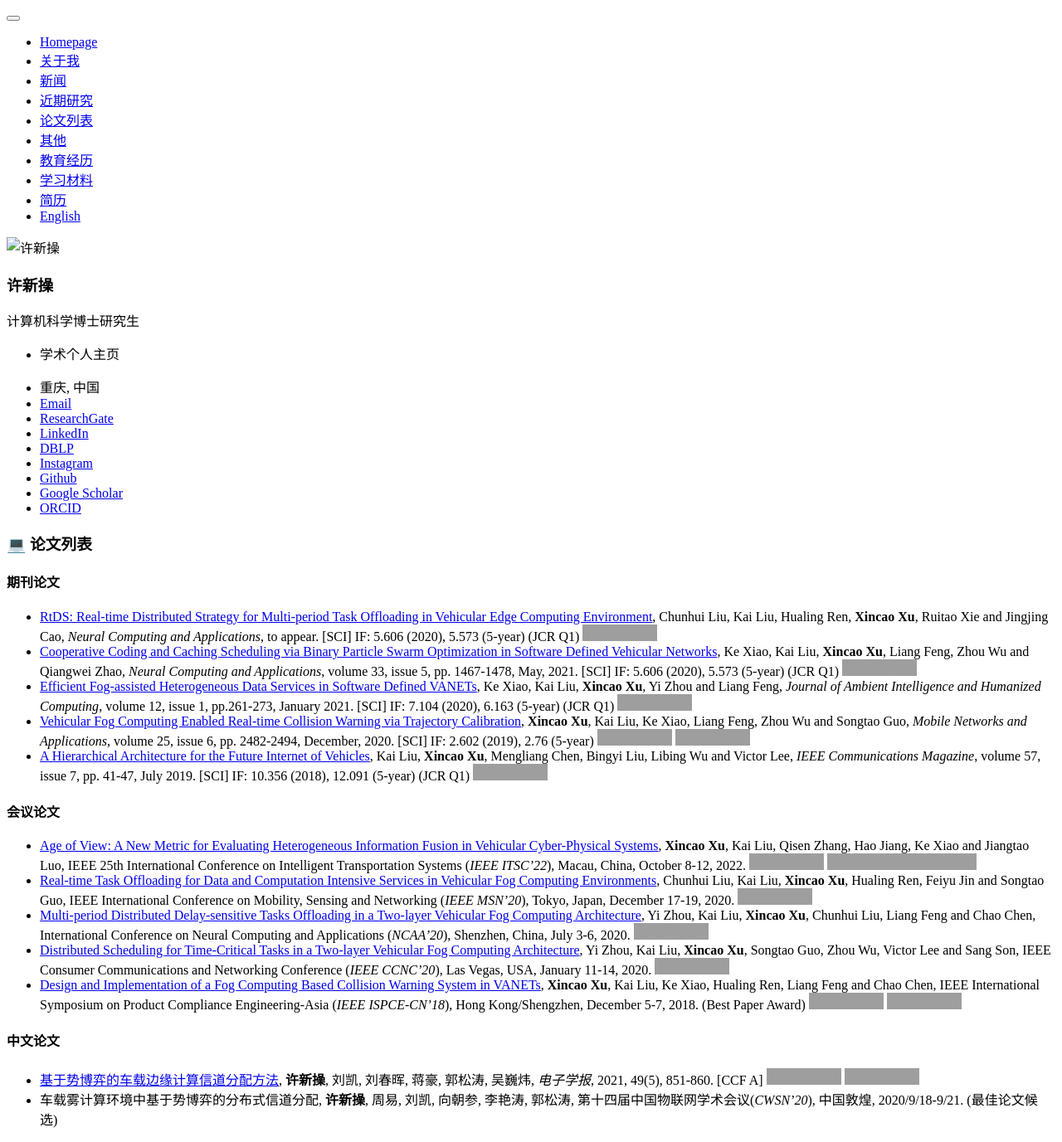
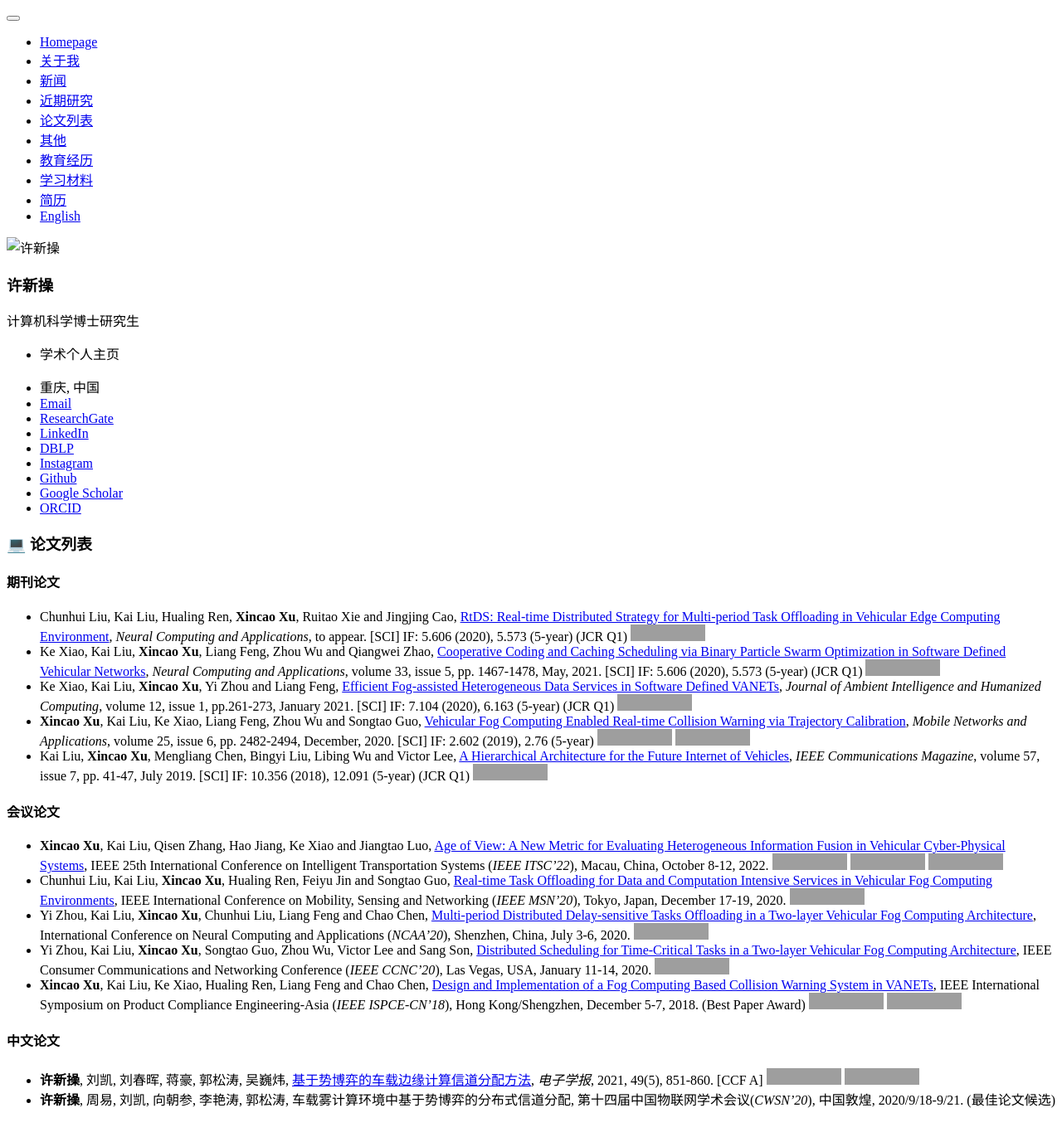
Before and after one commit to neardws/zh, a Jekyll site: the page built from _pages/includes/pub.md, in a window 1280 px wide, cut to the strip 0-1377 px from the top of the page. Shown: the whole strip at 83% size. Built offline with Jekyll 4.4.1, drawn with Linux system fonts in a browser that asks for light colours; our own code applies the rules of GitHub Pages for plain Markdown files; after the commit the page ends 1353 px from its top, so only the background shows below that; grey boxes are pictures that could not be loaded.

```diff
--- a/_pages/includes/pub.md
+++ b/_pages/includes/pub.md
@@ -2,21 +2,21 @@
 
 #### 期刊论文
 
-- [RtDS: Real-time Distributed Strategy for Multi-period Task Offloading in Vehicular Edge Computing Environment](https://link.springer.com/article/10.1007/s00521-021-05766-5), Chunhui Liu, Kai Liu, Hualing Ren, **Xincao Xu**, Ruitao Xie and Jingjing Cao, *Neural Computing and Applications*, to appear. [SCI] IF: 5.606 (2020), 5.573 (5-year) (JCR Q1) [![](https://img.shields.io/badge/dynamic/json?logo=Google%20Scholar&url=https%3A%2F%2Fcdn.jsdelivr.net%2Fgh%2FNeardws%2Fneardws.github.io@google-scholar-stats%2Fgs_data.json&query=$['publications']['DK5avZUAAAAJ:4fKUyHm3Qg0C']['num_citations']&labelColor=f6f6f6&color=9cf&style=flat&label=citations)](https://scholar.google.com/citations?view_op=view_citation&hl=en&user=DK5avZUAAAAJ&citation_for_view=DK5avZUAAAAJ:4fKUyHm3Qg0C)
-- [Cooperative Coding and Caching Scheduling via Binary Particle Swarm Optimization in Software Defined Vehicular Networks](https://link.springer.com/article/10.1007/s00521-020-04978-5), Ke Xiao, Kai Liu, **Xincao Xu**, Liang Feng, Zhou Wu and Qiangwei Zhao, *Neural Computing and Applications*, volume 33, issue 5, pp. 1467-1478, May, 2021. [SCI] IF: 5.606 (2020), 5.573 (5-year) (JCR Q1) [![](https://img.shields.io/badge/dynamic/json?logo=Google%20Scholar&url=https%3A%2F%2Fcdn.jsdelivr.net%2Fgh%2FNeardws%2Fneardws.github.io@google-scholar-stats%2Fgs_data.json&query=$['publications']['DK5avZUAAAAJ:l7t_Zn2s7bgC']['num_citations']&labelColor=f6f6f6&color=9cf&style=flat&label=citations)](https://scholar.google.com/citations?view_op=view_citation&hl=en&user=DK5avZUAAAAJ&citation_for_view=DK5avZUAAAAJ:l7t_Zn2s7bgC)
-- [Efficient Fog-assisted Heterogeneous Data Services in Software Defined VANETs](https://link.springer.com/article/10.1007/s12652-019-01507-8), Ke Xiao, Kai Liu, **Xincao Xu**, Yi Zhou and Liang Feng, *Journal of Ambient Intelligence and Humanized Computing*, volume 12, issue 1, pp.261-273, January 2021. [SCI] IF: 7.104 (2020), 6.163 (5-year) (JCR Q1) [![](https://img.shields.io/badge/dynamic/json?logo=Google%20Scholar&url=https%3A%2F%2Fcdn.jsdelivr.net%2Fgh%2FNeardws%2Fneardws.github.io@google-scholar-stats%2Fgs_data.json&query=$['publications']['DK5avZUAAAAJ:CHSYGLWDkRkC']['num_citations']&labelColor=f6f6f6&color=9cf&style=flat&label=citations)](https://scholar.google.com/citations?view_op=view_citation&hl=en&user=DK5avZUAAAAJ&citation_for_view=DK5avZUAAAAJ:CHSYGLWDkRkC)
-- [Vehicular Fog Computing Enabled Real-time Collision Warning via Trajectory Calibration](https://link.springer.com/article/10.1007/s11036-020-01591-7), **Xincao Xu**, Kai Liu, Ke Xiao, Liang Feng, Zhou Wu and Songtao Guo, *Mobile Networks and Applications*, volume 25, issue 6, pp. 2482-2494, December, 2020. [SCI] IF: 2.602 (2019), 2.76 (5-year) [![](https://img.shields.io/badge/dynamic/json?logo=Google%20Scholar&url=https%3A%2F%2Fcdn.jsdelivr.net%2Fgh%2FNeardws%2Fneardws.github.io@google-scholar-stats%2Fgs_data.json&query=$['publications']['DK5avZUAAAAJ:tOudhMTPpwUC']['num_citations']&labelColor=f6f6f6&color=9cf&style=flat&label=citations)](https://scholar.google.com/citations?view_op=view_citation&hl=en&user=DK5avZUAAAAJ&citation_for_view=DK5avZUAAAAJ:tOudhMTPpwUC) [![](https://img.shields.io/github/stars/neardws/fog-computing-based-collision-warning-system?style=social)](https://github.com/neardws/fog-computing-based-collision-warning-system)
-- [A Hierarchical Architecture for the Future Internet of Vehicles](https://ieeexplore.ieee.org/document/8767077), Kai Liu, **Xincao Xu**, Mengliang Chen, Bingyi Liu, Libing Wu and Victor Lee, *IEEE Communications Magazine*, volume 57, issue 7, pp. 41-47, July 2019. [SCI] IF: 10.356  (2018), 12.091 (5-year) (JCR Q1) [![](https://img.shields.io/badge/dynamic/json?logo=Google%20Scholar&url=https%3A%2F%2Fcdn.jsdelivr.net%2Fgh%2FNeardws%2Fneardws.github.io@google-scholar-stats%2Fgs_data.json&query=$['publications']['DK5avZUAAAAJ:1sJd4Hv_s6UC']['num_citations']&labelColor=f6f6f6&color=9cf&style=flat&label=citations)](https://scholar.google.com/citations?view_op=view_citation&hl=en&user=DK5avZUAAAAJ&citation_for_view=DK5avZUAAAAJ:1sJd4Hv_s6UC)
+- Chunhui Liu, Kai Liu, Hualing Ren, **Xincao Xu**, Ruitao Xie and Jingjing Cao, [RtDS: Real-time Distributed Strategy for Multi-period Task Offloading in Vehicular Edge Computing Environment](https://link.springer.com/article/10.1007/s00521-021-05766-5), *Neural Computing and Applications*, to appear. [SCI] IF: 5.606 (2020), 5.573 (5-year) (JCR Q1) [![](https://img.shields.io/badge/dynamic/json?logo=Google%20Scholar&url=https%3A%2F%2Fcdn.jsdelivr.net%2Fgh%2FNeardws%2Fneardws.github.io@google-scholar-stats%2Fgs_data.json&query=$['publications']['DK5avZUAAAAJ:4fKUyHm3Qg0C']['num_citations']&labelColor=f6f6f6&color=9cf&style=flat&label=citations)](https://scholar.google.com/citations?view_op=view_citation&hl=en&user=DK5avZUAAAAJ&citation_for_view=DK5avZUAAAAJ:4fKUyHm3Qg0C)
+- Ke Xiao, Kai Liu, **Xincao Xu**, Liang Feng, Zhou Wu and Qiangwei Zhao, [Cooperative Coding and Caching Scheduling via Binary Particle Swarm Optimization in Software Defined Vehicular Networks](https://link.springer.com/article/10.1007/s00521-020-04978-5), *Neural Computing and Applications*, volume 33, issue 5, pp. 1467-1478, May, 2021. [SCI] IF: 5.606 (2020), 5.573 (5-year) (JCR Q1) [![](https://img.shields.io/badge/dynamic/json?logo=Google%20Scholar&url=https%3A%2F%2Fcdn.jsdelivr.net%2Fgh%2FNeardws%2Fneardws.github.io@google-scholar-stats%2Fgs_data.json&query=$['publications']['DK5avZUAAAAJ:l7t_Zn2s7bgC']['num_citations']&labelColor=f6f6f6&color=9cf&style=flat&label=citations)](https://scholar.google.com/citations?view_op=view_citation&hl=en&user=DK5avZUAAAAJ&citation_for_view=DK5avZUAAAAJ:l7t_Zn2s7bgC)
+- Ke Xiao, Kai Liu, **Xincao Xu**, Yi Zhou and Liang Feng, [Efficient Fog-assisted Heterogeneous Data Services in Software Defined VANETs](https://link.springer.com/article/10.1007/s12652-019-01507-8), *Journal of Ambient Intelligence and Humanized Computing*, volume 12, issue 1, pp.261-273, January 2021. [SCI] IF: 7.104 (2020), 6.163 (5-year) (JCR Q1) [![](https://img.shields.io/badge/dynamic/json?logo=Google%20Scholar&url=https%3A%2F%2Fcdn.jsdelivr.net%2Fgh%2FNeardws%2Fneardws.github.io@google-scholar-stats%2Fgs_data.json&query=$['publications']['DK5avZUAAAAJ:CHSYGLWDkRkC']['num_citations']&labelColor=f6f6f6&color=9cf&style=flat&label=citations)](https://scholar.google.com/citations?view_op=view_citation&hl=en&user=DK5avZUAAAAJ&citation_for_view=DK5avZUAAAAJ:CHSYGLWDkRkC)
+- **Xincao Xu**, Kai Liu, Ke Xiao, Liang Feng, Zhou Wu and Songtao Guo, [Vehicular Fog Computing Enabled Real-time Collision Warning via Trajectory Calibration](https://link.springer.com/article/10.1007/s11036-020-01591-7), *Mobile Networks and Applications*, volume 25, issue 6, pp. 2482-2494, December, 2020. [SCI] IF: 2.602 (2019), 2.76 (5-year) [![](https://img.shields.io/badge/dynamic/json?logo=Google%20Scholar&url=https%3A%2F%2Fcdn.jsdelivr.net%2Fgh%2FNeardws%2Fneardws.github.io@google-scholar-stats%2Fgs_data.json&query=$['publications']['DK5avZUAAAAJ:tOudhMTPpwUC']['num_citations']&labelColor=f6f6f6&color=9cf&style=flat&label=citations)](https://scholar.google.com/citations?view_op=view_citation&hl=en&user=DK5avZUAAAAJ&citation_for_view=DK5avZUAAAAJ:tOudhMTPpwUC) [![](https://img.shields.io/github/stars/neardws/fog-computing-based-collision-warning-system?style=social)](https://github.com/neardws/fog-computing-based-collision-warning-system)
+- Kai Liu, **Xincao Xu**, Mengliang Chen, Bingyi Liu, Libing Wu and Victor Lee, [A Hierarchical Architecture for the Future Internet of Vehicles](https://ieeexplore.ieee.org/document/8767077), *IEEE Communications Magazine*, volume 57, issue 7, pp. 41-47, July 2019. [SCI] IF: 10.356  (2018), 12.091 (5-year) (JCR Q1) [![](https://img.shields.io/badge/dynamic/json?logo=Google%20Scholar&url=https%3A%2F%2Fcdn.jsdelivr.net%2Fgh%2FNeardws%2Fneardws.github.io@google-scholar-stats%2Fgs_data.json&query=$['publications']['DK5avZUAAAAJ:1sJd4Hv_s6UC']['num_citations']&labelColor=f6f6f6&color=9cf&style=flat&label=citations)](https://scholar.google.com/citations?view_op=view_citation&hl=en&user=DK5avZUAAAAJ&citation_for_view=DK5avZUAAAAJ:1sJd4Hv_s6UC)
 
 #### 会议论文
 
-- [Age of View: A New Metric for Evaluating Heterogeneous Information Fusion in Vehicular Cyber-Physical Systems](https://arxiv.org/abs/2208.00358), **Xincao Xu**, Kai Liu, Qisen Zhang, Hao Jiang, Ke Xiao and Jiangtao Luo, IEEE 25th International Conference on Intelligent Transportation Systems (*IEEE ITSC’22*), Macau, China, October 8-12, 2022. [![](https://img.shields.io/badge/dynamic/json?logo=Google%20Scholar&url=https%3A%2F%2Fcdn.jsdelivr.net%2Fgh%2FNeardws%2Fneardws.github.io@google-scholar-stats%2Fgs_data.json&query=$['publications']['DK5avZUAAAAJ:AXPGKjj_ei8C']['num_citations']&labelColor=f6f6f6&color=9cf&style=flat&label=citations)](https://scholar.google.com/citations?view_op=view_citation&hl=en&user=DK5avZUAAAAJ&citation_for_view=DK5avZUAAAAJ:AXPGKjj_ei8C) [![](https://shields.io/badge/Silde-PDF-green?logo=Slides&style=flat)](https://neardws-1257861591.cos.ap-shanghai.myqcloud.com/2022/09/20220915013208ITSC2022_Sildes591.pdf)[![](https://img.shields.io/badge/dynamic/json?label=views&style=social&logo=bilibili&query=data.stat.view&url=https%3A%2F%2Fapi.bilibili.com%2Fx%2Fweb-interface%2Fview%3Fbvid%3DBV1UR4y197sT)](https://www.bilibili.com/video/BV1UR4y197sT)
-- [Real-time Task Offloading for Data and Computation Intensive Services in Vehicular Fog Computing Environments](https://ieeexplore.ieee.org/abstract/document/9394299), Chunhui Liu, Kai Liu, **Xincao Xu**, Hualing Ren, Feiyu Jin and Songtao Guo, IEEE International Conference on Mobility, Sensing and Networking (*IEEE MSN’20*), Tokyo, Japan, December 17-19, 2020. [![](https://img.shields.io/badge/dynamic/json?logo=Google%20Scholar&url=https%3A%2F%2Fcdn.jsdelivr.net%2Fgh%2FNeardws%2Fneardws.github.io@google-scholar-stats%2Fgs_data.json&query=$['publications']['DK5avZUAAAAJ:sSrBHYA8nusC']['num_citations']&labelColor=f6f6f6&color=9cf&style=flat&label=citations)](https://scholar.google.com/citations?view_op=view_citation&hl=en&user=DK5avZUAAAAJ&citation_for_view=DK5avZUAAAAJ:sSrBHYA8nusC)
-- [Multi-period Distributed Delay-sensitive Tasks Offloading in a Two-layer Vehicular Fog Computing Architecture](https://link.springer.com/chapter/10.1007/978-981-15-7670-6_38), Yi Zhou, Kai Liu, **Xincao Xu**, Chunhui Liu, Liang Feng and Chao Chen, International Conference on Neural Computing and Applications (*NCAA’20*), Shenzhen, China, July 3-6, 2020. [![](https://img.shields.io/badge/dynamic/json?logo=Google%20Scholar&url=https%3A%2F%2Fcdn.jsdelivr.net%2Fgh%2FNeardws%2Fneardws.github.io@google-scholar-stats%2Fgs_data.json&query=$['publications']['DK5avZUAAAAJ:vRqMK49ujn8C']['num_citations']&labelColor=f6f6f6&color=9cf&style=flat&label=citations)](https://scholar.google.com/citations?view_op=view_citation&hl=en&user=DK5avZUAAAAJ&citation_for_view=DK5avZUAAAAJ:vRqMK49ujn8C)
-- [Distributed Scheduling for Time-Critical Tasks in a Two-layer Vehicular Fog Computing Architecture](https://ieeexplore.ieee.org/document/9045579), Yi Zhou, Kai Liu, **Xincao Xu**, Songtao Guo, Zhou Wu, Victor Lee and Sang Son, IEEE Consumer Communications and Networking Conference (*IEEE CCNC’20*), Las Vegas, USA, January 11-14, 2020. [![](https://img.shields.io/badge/dynamic/json?logo=Google%20Scholar&url=https%3A%2F%2Fcdn.jsdelivr.net%2Fgh%2FNeardws%2Fneardws.github.io@google-scholar-stats%2Fgs_data.json&query=$['publications']['DK5avZUAAAAJ:K3LRdlH-MEoC']['num_citations']&labelColor=f6f6f6&color=9cf&style=flat&label=citations)](https://scholar.google.com/citations?view_op=view_citation&hl=en&user=DK5avZUAAAAJ&citation_for_view=DK5avZUAAAAJ:K3LRdlH-MEoC)
-- [Design and Implementation of a Fog Computing Based Collision Warning System in VANETs](https://ieeexplore.ieee.org/document/8805783), **Xincao Xu**, Kai Liu, Ke Xiao, Hualing Ren, Liang Feng and Chao Chen, IEEE International Symposium on Product Compliance Engineering-Asia (*IEEE ISPCE-CN’18*), Hong Kong/Shengzhen, December 5-7, 2018. (Best Paper Award) [![](https://img.shields.io/badge/dynamic/json?logo=Google%20Scholar&url=https%3A%2F%2Fcdn.jsdelivr.net%2Fgh%2FNeardws%2Fneardws.github.io@google-scholar-stats%2Fgs_data.json&query=$['publications']['DK5avZUAAAAJ:xtRiw3GOFMkC']['num_citations']&labelColor=f6f6f6&color=9cf&style=flat&label=citations)](https://scholar.google.com/citations?view_op=view_citation&hl=en&user=DK5avZUAAAAJ&citation_for_view=DK5avZUAAAAJ:xtRiw3GOFMkC) [![](https://img.shields.io/github/stars/cqu-bdsc/Collision-Warning-System?style=social)](https://github.com/cqu-bdsc/Collision-Warning-System)
+- **Xincao Xu**, Kai Liu, Qisen Zhang, Hao Jiang, Ke Xiao and Jiangtao Luo, [Age of View: A New Metric for Evaluating Heterogeneous Information Fusion in Vehicular Cyber-Physical Systems](https://arxiv.org/abs/2208.00358), IEEE 25th International Conference on Intelligent Transportation Systems (*IEEE ITSC’22*), Macau, China, October 8-12, 2022. [![](https://img.shields.io/badge/dynamic/json?logo=Google%20Scholar&url=https%3A%2F%2Fcdn.jsdelivr.net%2Fgh%2FNeardws%2Fneardws.github.io@google-scholar-stats%2Fgs_data.json&query=$['publications']['DK5avZUAAAAJ:AXPGKjj_ei8C']['num_citations']&labelColor=f6f6f6&color=9cf&style=flat&label=citations)](https://scholar.google.com/citations?view_op=view_citation&hl=en&user=DK5avZUAAAAJ&citation_for_view=DK5avZUAAAAJ:AXPGKjj_ei8C) [![](https://shields.io/badge/Silde-PDF-green?logo=Slides&style=flat)](https://neardws-1257861591.cos.ap-shanghai.myqcloud.com/2022/09/20220915013208ITSC2022_Sildes591.pdf) [![](https://img.shields.io/badge/dynamic/json?label=views&style=social&logo=bilibili&query=data.stat.view&url=https%3A%2F%2Fapi.bilibili.com%2Fx%2Fweb-interface%2Fview%3Fbvid%3DBV1UR4y197sT)](https://www.bilibili.com/video/BV1UR4y197sT)
+- Chunhui Liu, Kai Liu, **Xincao Xu**, Hualing Ren, Feiyu Jin and Songtao Guo, [Real-time Task Offloading for Data and Computation Intensive Services in Vehicular Fog Computing Environments](https://ieeexplore.ieee.org/abstract/document/9394299), IEEE International Conference on Mobility, Sensing and Networking (*IEEE MSN’20*), Tokyo, Japan, December 17-19, 2020. [![](https://img.shields.io/badge/dynamic/json?logo=Google%20Scholar&url=https%3A%2F%2Fcdn.jsdelivr.net%2Fgh%2FNeardws%2Fneardws.github.io@google-scholar-stats%2Fgs_data.json&query=$['publications']['DK5avZUAAAAJ:sSrBHYA8nusC']['num_citations']&labelColor=f6f6f6&color=9cf&style=flat&label=citations)](https://scholar.google.com/citations?view_op=view_citation&hl=en&user=DK5avZUAAAAJ&citation_for_view=DK5avZUAAAAJ:sSrBHYA8nusC)
+- Yi Zhou, Kai Liu, **Xincao Xu**, Chunhui Liu, Liang Feng and Chao Chen, [Multi-period Distributed Delay-sensitive Tasks Offloading in a Two-layer Vehicular Fog Computing Architecture](https://link.springer.com/chapter/10.1007/978-981-15-7670-6_38), International Conference on Neural Computing and Applications (*NCAA’20*), Shenzhen, China, July 3-6, 2020. [![](https://img.shields.io/badge/dynamic/json?logo=Google%20Scholar&url=https%3A%2F%2Fcdn.jsdelivr.net%2Fgh%2FNeardws%2Fneardws.github.io@google-scholar-stats%2Fgs_data.json&query=$['publications']['DK5avZUAAAAJ:vRqMK49ujn8C']['num_citations']&labelColor=f6f6f6&color=9cf&style=flat&label=citations)](https://scholar.google.com/citations?view_op=view_citation&hl=en&user=DK5avZUAAAAJ&citation_for_view=DK5avZUAAAAJ:vRqMK49ujn8C)
+- Yi Zhou, Kai Liu, **Xincao Xu**, Songtao Guo, Zhou Wu, Victor Lee and Sang Son, [Distributed Scheduling for Time-Critical Tasks in a Two-layer Vehicular Fog Computing Architecture](https://ieeexplore.ieee.org/document/9045579), IEEE Consumer Communications and Networking Conference (*IEEE CCNC’20*), Las Vegas, USA, January 11-14, 2020. [![](https://img.shields.io/badge/dynamic/json?logo=Google%20Scholar&url=https%3A%2F%2Fcdn.jsdelivr.net%2Fgh%2FNeardws%2Fneardws.github.io@google-scholar-stats%2Fgs_data.json&query=$['publications']['DK5avZUAAAAJ:K3LRdlH-MEoC']['num_citations']&labelColor=f6f6f6&color=9cf&style=flat&label=citations)](https://scholar.google.com/citations?view_op=view_citation&hl=en&user=DK5avZUAAAAJ&citation_for_view=DK5avZUAAAAJ:K3LRdlH-MEoC)
+- **Xincao Xu**, Kai Liu, Ke Xiao, Hualing Ren, Liang Feng and Chao Chen, [Design and Implementation of a Fog Computing Based Collision Warning System in VANETs](https://ieeexplore.ieee.org/document/8805783), IEEE International Symposium on Product Compliance Engineering-Asia (*IEEE ISPCE-CN’18*), Hong Kong/Shengzhen, December 5-7, 2018. (Best Paper Award) [![](https://img.shields.io/badge/dynamic/json?logo=Google%20Scholar&url=https%3A%2F%2Fcdn.jsdelivr.net%2Fgh%2FNeardws%2Fneardws.github.io@google-scholar-stats%2Fgs_data.json&query=$['publications']['DK5avZUAAAAJ:xtRiw3GOFMkC']['num_citations']&labelColor=f6f6f6&color=9cf&style=flat&label=citations)](https://scholar.google.com/citations?view_op=view_citation&hl=en&user=DK5avZUAAAAJ&citation_for_view=DK5avZUAAAAJ:xtRiw3GOFMkC) [![](https://img.shields.io/github/stars/cqu-bdsc/Collision-Warning-System?style=social)](https://github.com/cqu-bdsc/Collision-Warning-System)
 
 #### 中文论文
 
-- [基于势博弈的车载边缘计算信道分配方法](https://www.ejournal.org.cn/CN/10.12263/DZXB.20200994), **许新操**, 刘凯, 刘春晖, 蒋豪, 郭松涛, 吴巍炜, *电子学报*, 2021, 49(5), 851-860. [CCF A] [![](https://img.shields.io/badge/dynamic/json?logo=Google%20Scholar&url=https%3A%2F%2Fcdn.jsdelivr.net%2Fgh%2FNeardws%2Fneardws.github.io@google-scholar-stats%2Fgs_data.json&query=$['publications']['DK5avZUAAAAJ:fQNAKQ3IYiAC']['num_citations']&labelColor=f6f6f6&color=9cf&style=flat&label=citations)](https://scholar.google.com/citations?view_op=view_citation&hl=en&user=DK5avZUAAAAJ&citation_for_view=DK5avZUAAAAJ:fQNAKQ3IYiAC) [![](https://img.shields.io/github/stars/neardws/Incentive-based-Probability-Update-and-Strategy-Selection?style=social)](https://github.com/neardws/Incentive-based-Probability-Update-and-Strategy-Selection)
-- 车载雾计算环境中基于势博弈的分布式信道分配, **许新操**, 周易, 刘凯, 向朝参, 李艳涛, 郭松涛, 第十四届中国物联网学术会议(*CWSN’20*), 中国敦煌, 2020/9/18-9/21. (最佳论文候选)
+- **许新操**, 刘凯, 刘春晖, 蒋豪, 郭松涛, 吴巍炜, [基于势博弈的车载边缘计算信道分配方法](https://www.ejournal.org.cn/CN/10.12263/DZXB.20200994), *电子学报*, 2021, 49(5), 851-860. [CCF A] [![](https://img.shields.io/badge/dynamic/json?logo=Google%20Scholar&url=https%3A%2F%2Fcdn.jsdelivr.net%2Fgh%2FNeardws%2Fneardws.github.io@google-scholar-stats%2Fgs_data.json&query=$['publications']['DK5avZUAAAAJ:fQNAKQ3IYiAC']['num_citations']&labelColor=f6f6f6&color=9cf&style=flat&label=citations)](https://scholar.google.com/citations?view_op=view_citation&hl=en&user=DK5avZUAAAAJ&citation_for_view=DK5avZUAAAAJ:fQNAKQ3IYiAC) [![](https://img.shields.io/github/stars/neardws/Incentive-based-Probability-Update-and-Strategy-Selection?style=social)](https://github.com/neardws/Incentive-based-Probability-Update-and-Strategy-Selection)
+- **许新操**, 周易, 刘凯, 向朝参, 李艳涛, 郭松涛, 车载雾计算环境中基于势博弈的分布式信道分配, 第十四届中国物联网学术会议(*CWSN’20*), 中国敦煌, 2020/9/18-9/21. (最佳论文候选)
```
Also changed, not shown: _pages/includes/others.md (+3 -3 lines).
